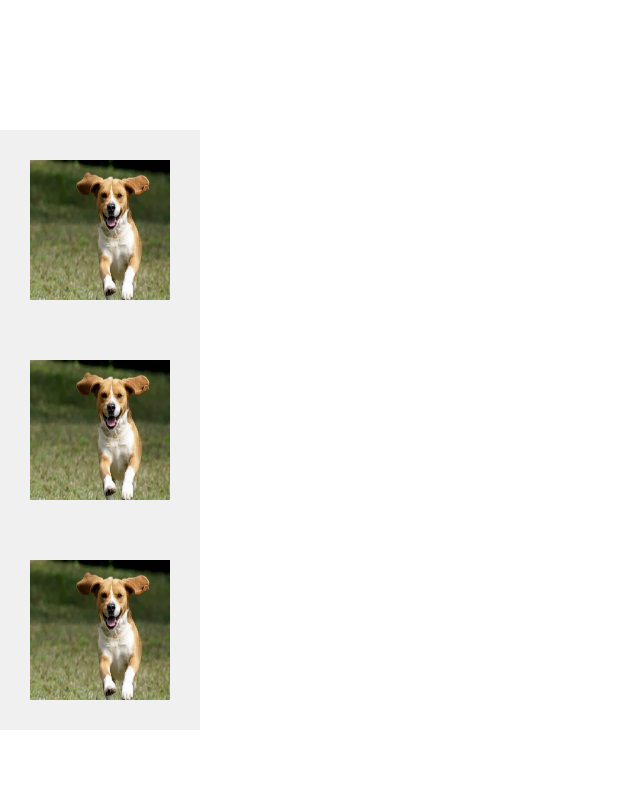
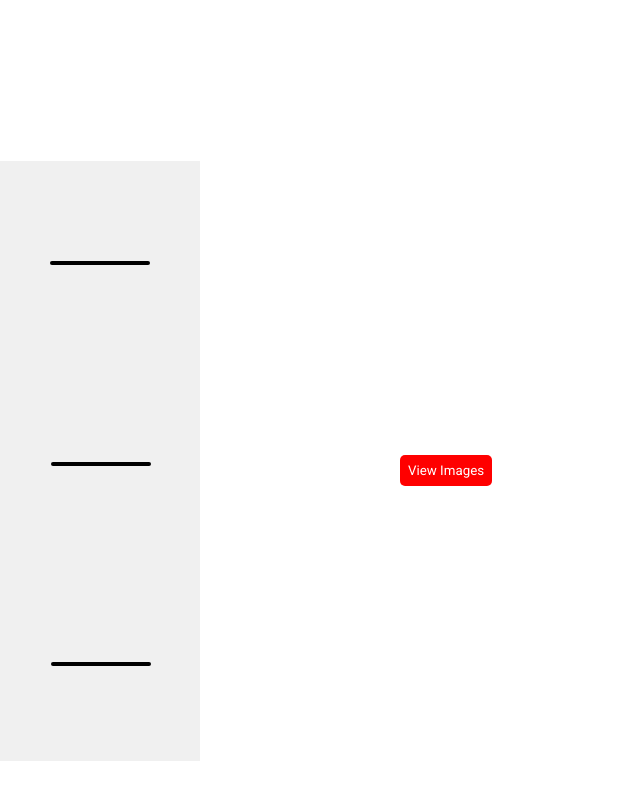
Before and after one commit to Ulyt1703/D__HomeWork-Intersection-Observer-18.08.2024, a plain HTML site: page index.html in a window 1280 px wide. Shown: the part 770-1570 px from the top of the page, without its empty margins (0-640 px from the left). Drawn offline with Linux system fonts and the light colour scheme.

Commit message:
D__push-18.08.2024-17:40

```diff
--- a/index.html
+++ b/index.html
@@ -4,11 +4,17 @@
     <meta charset="UTF-8">
     <meta name="viewport" content="width=device-width, initial-scale=1.0">
     <title>HomeWork-18.08.2024</title>
+    <link href="https://fonts.googleapis.com/css?family=Roboto:100,100italic,300,300italic,regular,italic,500,500italic,700,700italic,900,900italic" rel="stylesheet" />
     <link rel="stylesheet" href="./style.css">
 </head>
 <body>
 
+    <!-- Button to view images -->
+    <button type="button" class="view-button">View Images</button>
+
     <div class="block">
+
+    <!-- Loaders Block -->
     <aside class="block-loaders">
         <div class="loader-1"></div>
         <div class="loader-2"></div>
--- a/script.js
+++ b/script.js
@@ -1,21 +1,33 @@
 let images = document.querySelectorAll("img[data-src]")
 let blockLoaders = document.querySelector(".block-loaders")
+let viewButton = document.querySelector(".view-button")
+
+/* Create an object for the parameters regarding the display of images. */
 let observerOptions = {
     root: null,
     rootMargin: "0px",
     threshold: 0.7,
 }
+
+/* Setting a new change for the IntersectionObserver class */
 let observeImg = new IntersectionObserver(items => {
+    /* Through the counter using the forEach method -
+    I write a condition so that it works for all three
+    images in the block. */
     items.forEach(item => {
-        if(item.isIntersecting){
+        viewButton.addEventListener("click", function(){
             let image = item.target
+            /* I set the sex function setTimeout for a delay of 100 ms */
             setTimeout(function(){
+                /* Setting a real link to the image via data-src like dataset.src */
                 image.src = image.dataset.src
                 blockLoaders.style.display = 'none'
                 image.classList.add("visible-img")
             },100)
-        }
+        })
     })
+    /* I insert the observerOptions change to
+     make the parameters for the images work, ... */
 }, observerOptions)
 images.forEach(image => {
     observeImg.observe(image)
--- a/style.css
+++ b/style.css
@@ -1,3 +1,4 @@
+@import url(https://fonts.googleapis.com/css?family=Roboto:100,100italic,300,300italic,regular,italic,500,500italic,700,700italic,900,900italic);
 *{
     margin: 0;
     padding: 0;
@@ -5,7 +6,7 @@
     list-style: none;
     box-sizing: border-box;
     text-decoration: none;
-    font-family: 'Inter';
+    font-family: 'Roboto';
 }
 body{
     height: 2750px;
@@ -127,7 +128,10 @@ body{
 .img-block{
     width: 200px;
     height: 200px;
+    /* Set opacity property: 0; because there was a problem
+    with the black stroke for the image, which is before the look image. */
     opacity: 0;
+    /* And transition for a smooth display. */
     transition: opacity 0.5s ease-in-out;
     transition: 0.5s;
     display: flex;
@@ -138,3 +142,13 @@ body{
 .img-block.visible-img{
     opacity: 1;
 }
+.view-button{
+  position: relative;
+  background-color: red;
+  padding: 8px 8px;
+  cursor: pointer;
+  border-radius: 5px;
+  top: 1225px;
+  left: 400px;
+  color: #FFF;
+}
```
